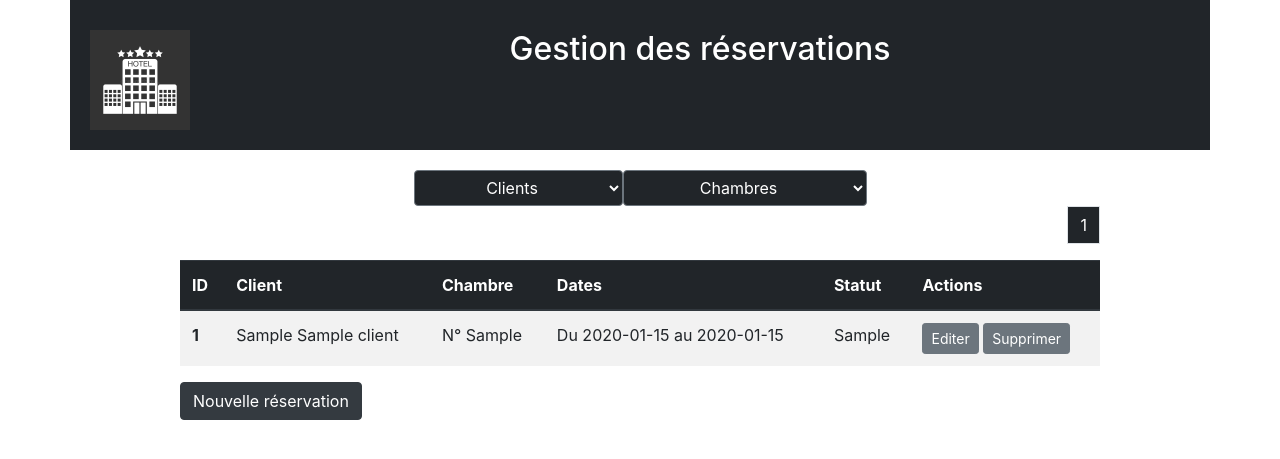
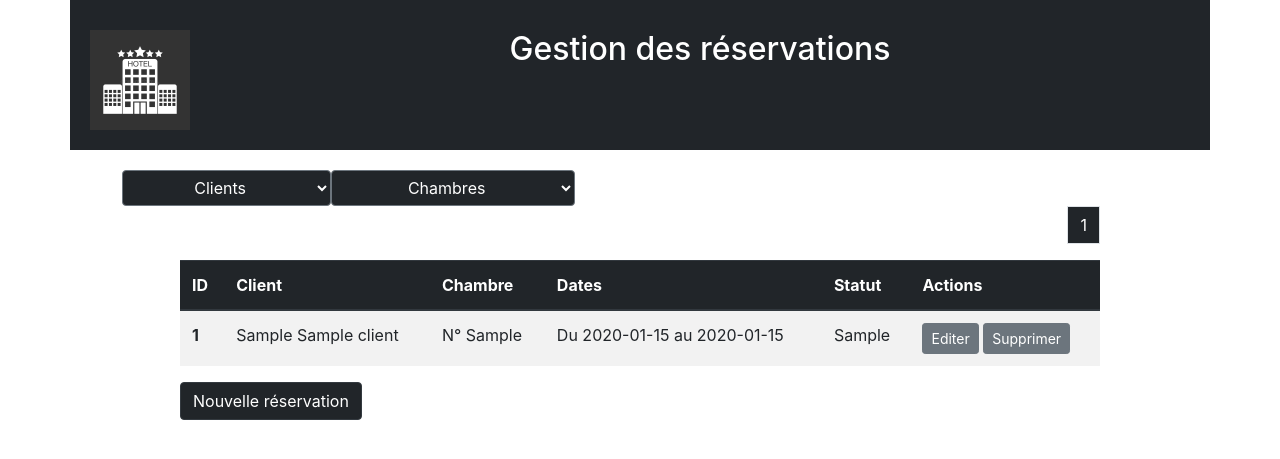
Before and after one commit to Krisimplon/RitzCahors_eval, a PHP site: page / in a window 1280 px wide. Shown: the top 459 px of the page. Run offline with PHP 8.4, Linux system fonts and the light colour scheme; tables that the repository leaves empty or names only in its code hold one stand-in row (values such as "Sample post").

Commit message:
with css finish

```diff
--- a/index.php
+++ b/index.php
@@ -19,7 +19,7 @@ require 'database.php';
       </div>
     </div>
   </div>
-  <div class="buttonFilters">
+  <div class="buttonFilters col-md-10 .offset-md-10">
       <select name="selectFilterCli" class="btn btn-secondary dropdown-toggle filtersBtn" id="filterClients">
         <option selected value="0">Clients</option>
         <?php
@@ -63,7 +63,7 @@ require 'database.php';
 
         	  </tbody>
       		</table>
-      		<a href="addResa.php" class="btn btn-dark responsivebtn">Nouvelle réservation</a>
+      		<a href="addResa.php" class="btn btn-dark responsivebtn btnNewResa">Nouvelle réservation</a>
     	  </div>
   		</div>
 	  </div>
--- a/style.css
+++ b/style.css
@@ -61,6 +61,14 @@ body {
 	background-color: #212529;
 }
 
+.btnNewResa {
+	margin-bottom: 20px;
+	background-color: #212529;
+}
+
+.btnNewResa:hover {
+	background-color: #343a40;
+}
 @media screen and (max-width: 479px) {
   .responsiveSuppCol {
 	display: none;
```
